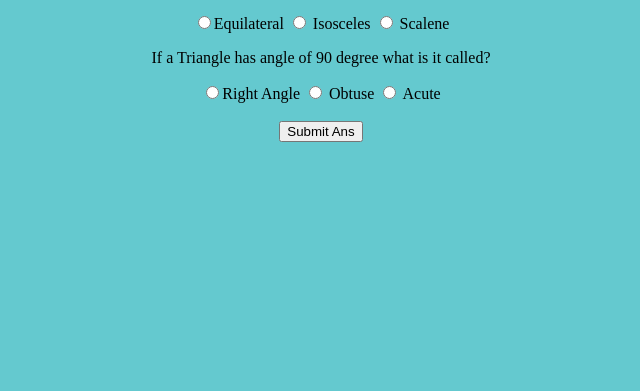
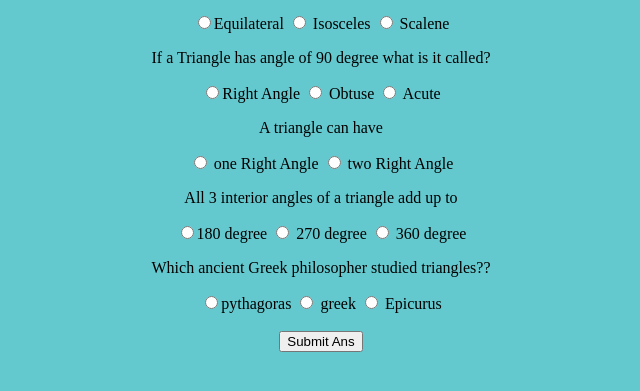
Before and after one commit to devgulati1/triangles, a plain HTML site: page triangleQuiz.html in a window 1280 px wide. Shown: the part 127-518 px from the top of the page, without its empty margins (319-959 px from the left). Drawn offline with Linux system fonts and the light colour scheme.

Commit message:
adding 5 ques

```diff
--- a/triangleQuiz.html
+++ b/triangleQuiz.html
@@ -19,15 +19,33 @@
 
     <h1>Traingle Quiz</h1>
     <form class="quiz-form">
-        <p>What do you call a triangle whose sides are all equal?</p>
+        <p> What do you call a triangle whose sides are all equal?</p>
      <label><input value="equilateral" type="radio" name="ques1">Equilateral</label>
      <label><input  value="isosceles" type="radio" name="ques1">   Isosceles</label>
      <label><input value="scalene" type="radio" name="ques1">  Scalene</label>
 
-     <p>If a Triangle has angle of 90 degree what is it called?</p>
+     <p>  If a Triangle has angle of 90 degree what is it called?</p>
      <label><input  value="rightangle" type="radio" name="ques2">Right Angle</label>
      <label><input value="obtuse" type="radio" name="ques2">  Obtuse</label>
      <label><input value="acute" type="radio" name="ques2">  Acute</label>
+
+
+     <p>  A triangle can have</p>
+     <label><input  value="onerightangle" type="radio" name="ques3"> one Right Angle</label>
+     <label><input value="oneobtuse" type="radio" name="ques3"> two Right Angle</label>
+
+
+
+     <p> All 3 interior angles of a triangle add up to</p>
+     <label><input  value="180" type="radio" name="ques4">180 degree</label>
+     <label><input value="270" type="radio" name="ques4">  270 degree</label>
+     <label><input value="360" type="radio" name="ques4">  360 degree</label>
+
+
+     <p> Which ancient Greek philosopher studied triangles??</p>
+     <label><input  value="pythagoras" type="radio" name="ques5">pythagoras</label>
+     <label><input value="greek" type="radio" name="ques5">  greek</label>
+     <label><input value="epicurus " type="radio" name="ques5">  Epicurus </label>
 
     </form>
     <br>
--- a/triangleQuiz.js
+++ b/triangleQuiz.js
@@ -2,7 +2,7 @@ let form=document.querySelector(".quiz-form")
 let output=document.querySelector("#output");
 let button=document.querySelector("#submit-ans-btn")
 
-let ansArr=["equilateral","rightangle"];
+let ansArr=["equilateral","rightangle","onerightangle","180","pythagoras"];
 
 
 let calcScore=()=>{
```
